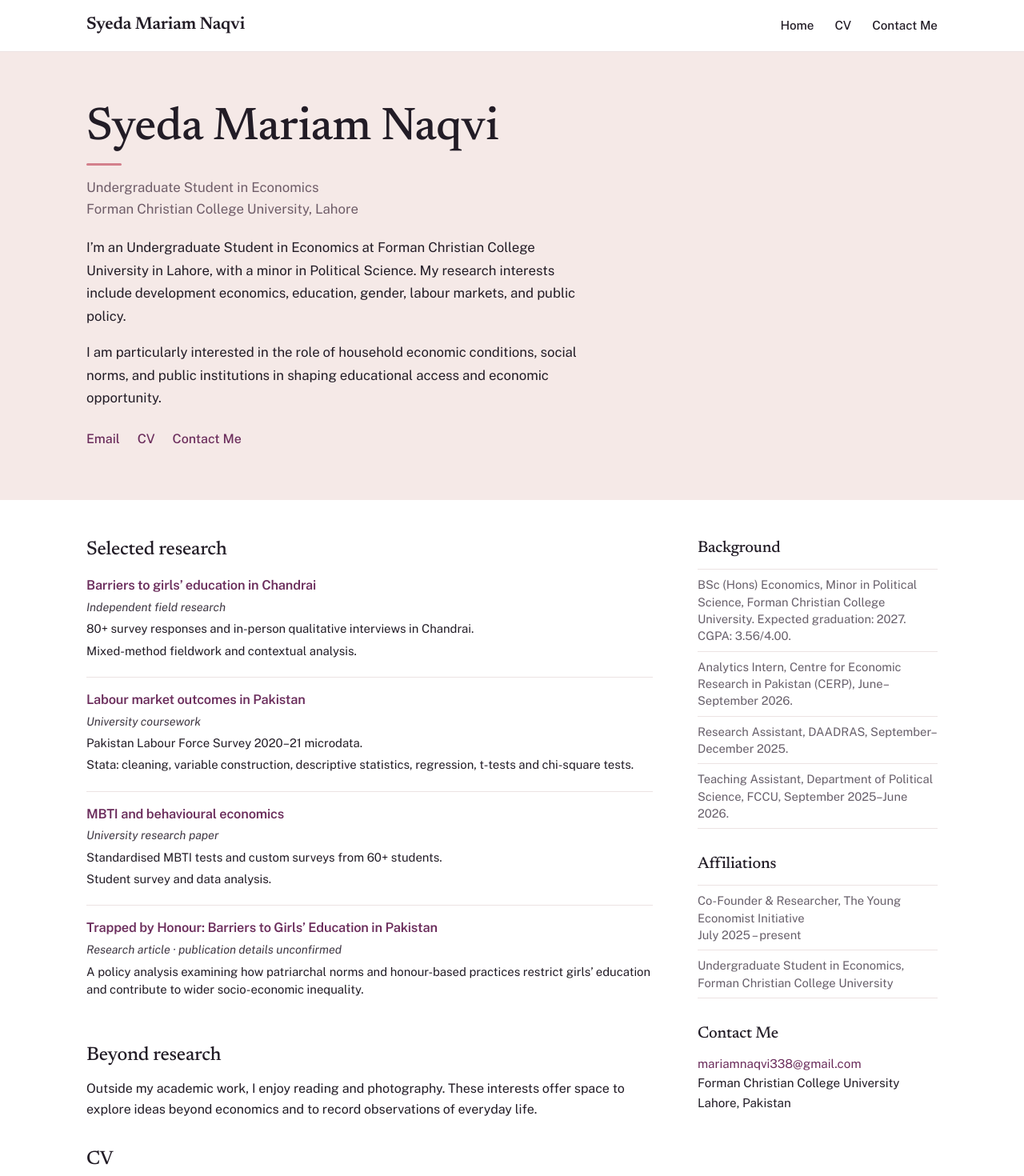
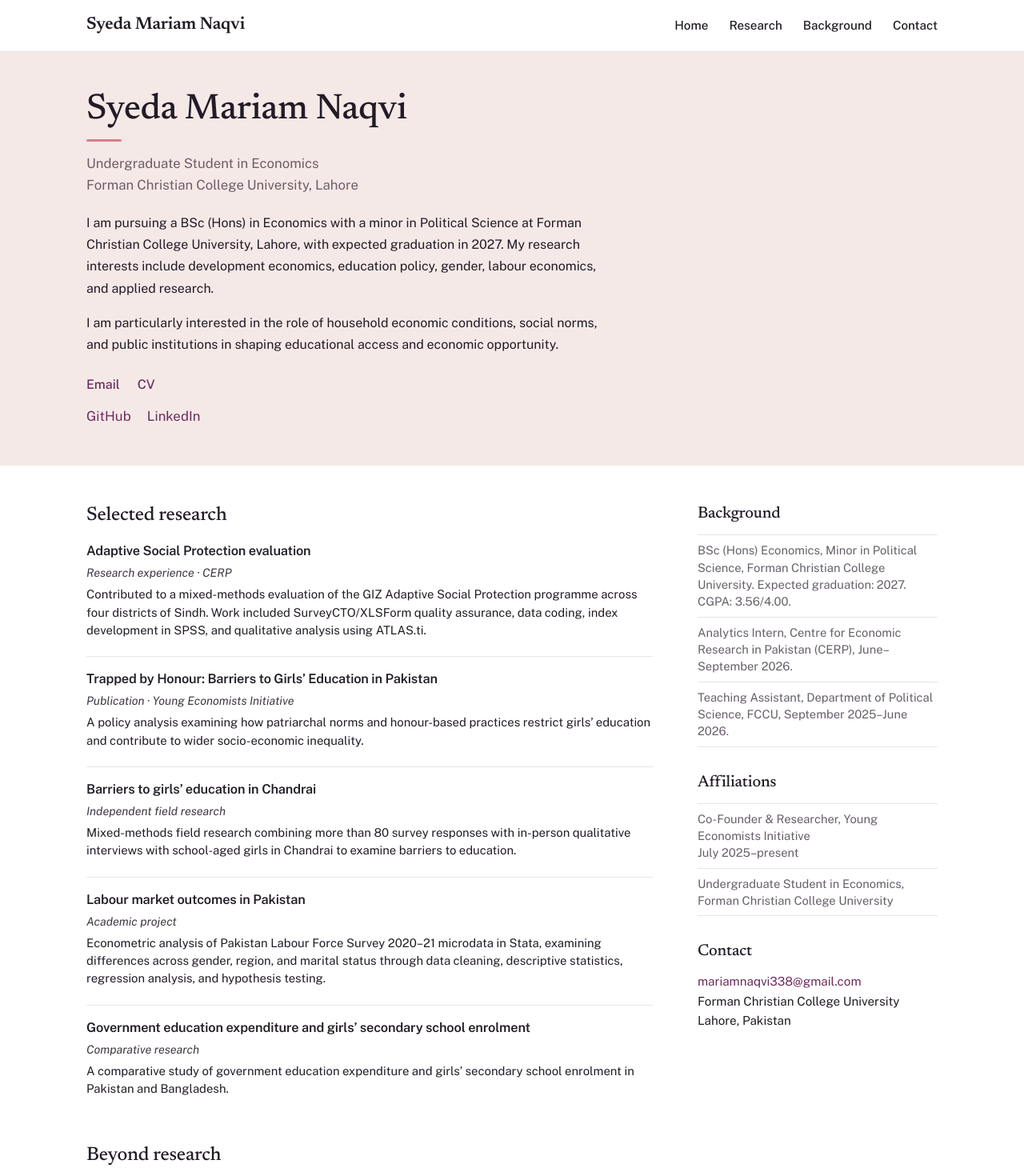
Before and after one commit to mariamnaqvi338-bot/personal-website-, a React (Vite) app: page / in a window 1280 px wide. Shown: the top 1470 px of the page at 80% size. Built offline with nearby package versions, Linux system fonts and the light colour scheme.

Commit message:
Refine academic homepage with approved research, profile links and personal notes

```diff
--- a/src/content/site.ts
+++ b/src/content/site.ts
@@ -24,3 +24,23 @@
 export const currently: {label:string;text:string}[] = [];
 export const skills = ['Stata','R / RStudio','SPSS','Excel','SurveyCTO / XLSForm','ATLAS.ti','Tableau','Quantitative & qualitative research','Regression & basic econometric modelling','PERT / CPM','Microsoft Office','Canva'];
 export const leadership = ['Forman Philosophy Society — Lead Publications & Newsletter Editor','McKinsey Forward Program Scholar','Benade Physics Society — Media Head','The Citizens Foundation — Baghban Ambassador'];
+
+// Homepage content supplied and approved by Mariam.
+export const links = {
+  website: 'https://personal-site-pi-ten-71.vercel.app/',
+  cv: 'https://personal-site-pi-ten-71.vercel.app/Mariam-Naqvi-CV.pdf',
+  github: 'https://github.com/mariamnaqvi338-bot',
+  linkedin: 'https://www.linkedin.com/in/syedamariam',
+  photography: 'https://syedamariamnaqvi.vsco.site/',
+};
+export const selectedResearch = [
+  {title: 'Adaptive Social Protection evaluation', label: 'Research experience · CERP', description: 'Contributed to a mixed-methods evaluation of the GIZ Adaptive Social Protection programme across four districts of Sindh. Work included SurveyCTO/XLSForm quality assurance, data coding, index development in SPSS, and qualitative analysis using ATLAS.ti.'},
+  {title: 'Trapped by Honour: Barriers to Girls’ Education in Pakistan', label: 'Publication · Young Economists Initiative', description: 'A policy analysis examining how patriarchal norms and honour-based practices restrict girls’ education and contribute to wider socio-economic inequality.'},
+  {title: 'Barriers to girls’ education in Chandrai', label: 'Independent field research', description: 'Mixed-methods field research combining more than 80 survey responses with in-person qualitative interviews with school-aged girls in Chandrai to examine barriers to education.'},
+  {title: 'Labour market outcomes in Pakistan', label: 'Academic project', description: 'Econometric analysis of Pakistan Labour Force Survey 2020–21 microdata in Stata, examining differences across gender, region, and marital status through data cleaning, descriptive statistics, regression analysis, and hypothesis testing.'},
+  {title: 'Government education expenditure and girls’ secondary school enrolment', label: 'Comparative research', description: 'A comparative study of government education expenditure and girls’ secondary school enrolment in Pakistan and Bangladesh.'},
+];
+export const personalNotes = {
+  photography: 'I take photos to hold on to what time takes away. The people, the places, the feelings and the person I was in that moment. Little pieces of life, frozen in frames so that someday I can remember not just how it looked but how it felt to be there.',
+  reading: 'I read a lot, think a lot and overthink a lot. Maybe therefore I am?',
+};
--- a/src/main.tsx
+++ b/src/main.tsx
@@ -1,6 +1,6 @@
 import React from 'react';
 import { createRoot } from 'react-dom/client';
-import { personal, experience, projects, writing } from './content/site';
+import { personal, links, selectedResearch, personalNotes } from './content/site';
 import './style.css';
 
 function App() {
@@ -12,8 +12,9 @@
         <a className="site-name" href="#home">{personal.name}</a>
         <nav aria-label="Main navigation">
           <a href="#home">Home</a>
-          <a href="#cv">CV</a>
-          <a href="#contact">Contact Me</a>
+          <a href="#research">Research</a>
+          <a href="#background">Background</a>
+          <a href="#contact">Contact</a>
         </nav>
         </div>
       </header>
@@ -23,30 +24,23 @@
           <div className="introduction">
           <h1 id="home-title">{personal.name}</h1>
           <p className="role">Undergraduate Student in Economics<br />Forman Christian College University, Lahore</p>
-          <p>I’m an Undergraduate Student in Economics at Forman Christian College University in Lahore, with a minor in Political Science. My research interests include development economics, education, gender, labour markets, and public policy.</p>
+          <p>I am pursuing a BSc (Hons) in Economics with a minor in Political Science at Forman Christian College University, Lahore, with expected graduation in 2027. My research interests include development economics, education policy, gender, labour economics, and applied research.</p>
           <p>I am particularly interested in the role of household economic conditions, social norms, and public institutions in shaping educational access and economic opportunity.</p>
-          <p className="home-links"><a href={`mailto:${personal.email}`}>Email</a><a href="#cv">CV</a><a href="#contact">Contact Me</a></p>
+          <p className="home-links"><a href={`mailto:${personal.email}`}>Email</a><a href={links.cv}>CV</a></p>
+          <p className="profile-links"><a href={links.github}>GitHub</a><a href={links.linkedin}>LinkedIn</a></p>
           </div>
           {personal.portrait && <img className="portrait" src={personal.portrait} alt="Syeda Mariam Naqvi" />}
           </div>
         </section>
         <div className="content-grid">
           <div className="main-column">
-            <section aria-labelledby="research-title">
+            <section id="research" aria-labelledby="research-title">
               <h2 id="research-title">Selected research</h2>
               <ol className="research-list">
-                {projects.slice(0, 3).map(project => (
-                  <li key={project.title}>
-                    <h3>{project.title}</h3>
-                    <p><em>{project.type}</em></p>
-                    <p>{project.data}</p>
-                    <p>{project.methods}</p>
-                  </li>
-                ))}
-                {writing.map(item => (
+                {selectedResearch.map(item => (
                   <li key={item.title}>
                     <h3>{item.title}</h3>
-                    <p><em>{item.status}</em></p>
+                    <p><em>{item.label}</em></p>
                     <p>{item.description}</p>
                   </li>
                 ))}
@@ -54,34 +48,33 @@
             </section>
             <section aria-labelledby="beyond-title">
               <h2 id="beyond-title">Beyond research</h2>
-              <p>Outside my academic work, I enjoy reading and photography. These interests offer space to explore ideas beyond economics and to record observations of everyday life.</p>
+              <p>{personalNotes.photography}</p>
+              <p><a href={links.photography}>Photography</a></p>
+              <p className="personal-note">{personalNotes.reading}</p>
             </section>
             <section id="cv" aria-labelledby="cv-title">
               <h2 id="cv-title">CV</h2>
-              <p>For my education, research experience, teaching, and technical skills, you can <a href={`${import.meta.env.BASE_URL}Mariam-Naqvi-CV.pdf`} download>download my CV (PDF)</a>.</p>
+              <p>For my education, research experience, teaching, and technical skills, you can <a href={links.cv}>download my CV (PDF)</a>.</p>
             </section>
           </div>
           <aside aria-label="Background, affiliations and contact">
-            <section aria-labelledby="background-title">
+            <section id="background" aria-labelledby="background-title">
               <h2 id="background-title">Background</h2>
               <ul className="side-list">
                 <li>BSc (Hons) Economics, Minor in Political Science, Forman Christian College University. Expected graduation: 2027. CGPA: 3.56/4.00.</li>
                 <li>Analytics Intern, Centre for Economic Research in Pakistan (CERP), June–September 2026.</li>
-                <li>Research Assistant, DAADRAS, September–December 2025.</li>
                 <li>Teaching Assistant, Department of Political Science, FCCU, September 2025–June 2026.</li>
               </ul>
             </section>
             <section aria-labelledby="affiliations-title">
               <h2 id="affiliations-title">Affiliations</h2>
               <ul className="side-list">
-                {experience.filter(item => item.organization === 'The Young Economist Initiative').map(item => (
-                  <li key={item.organization}>{item.role}, {item.organization}<br />{item.date}</li>
-                ))}
+                <li>Co-Founder & Researcher, Young Economists Initiative<br />July 2025–present</li>
                 <li>Undergraduate Student in Economics, Forman Christian College University</li>
               </ul>
             </section>
             <section id="contact" aria-labelledby="contact-title">
-              <h2 id="contact-title">Contact Me</h2>
+              <h2 id="contact-title">Contact</h2>
               <p><a href={`mailto:${personal.email}`}>{personal.email}</a><br />Forman Christian College University<br />{personal.location}</p>
             </section>
           </aside>
@@ -91,7 +84,7 @@
         <div className="footer-inner">
           <div><strong>{personal.name}</strong><p>Undergraduate Student in Economics<br />Forman Christian College University</p></div>
           <div><a href={`mailto:${personal.email}`}>{personal.email}</a><p>{personal.location}</p></div>
-          <div><a href="#cv">CV</a><p>© {new Date().getFullYear()} {personal.name}</p></div>
+          <div><a href={links.cv}>CV</a><p>© {new Date().getFullYear()} {personal.name}</p></div>
         </div>
       </footer>
     </>
```
Also changed, not shown: src/style.css, 1 other file (tests, documents, lock files or other folders).
